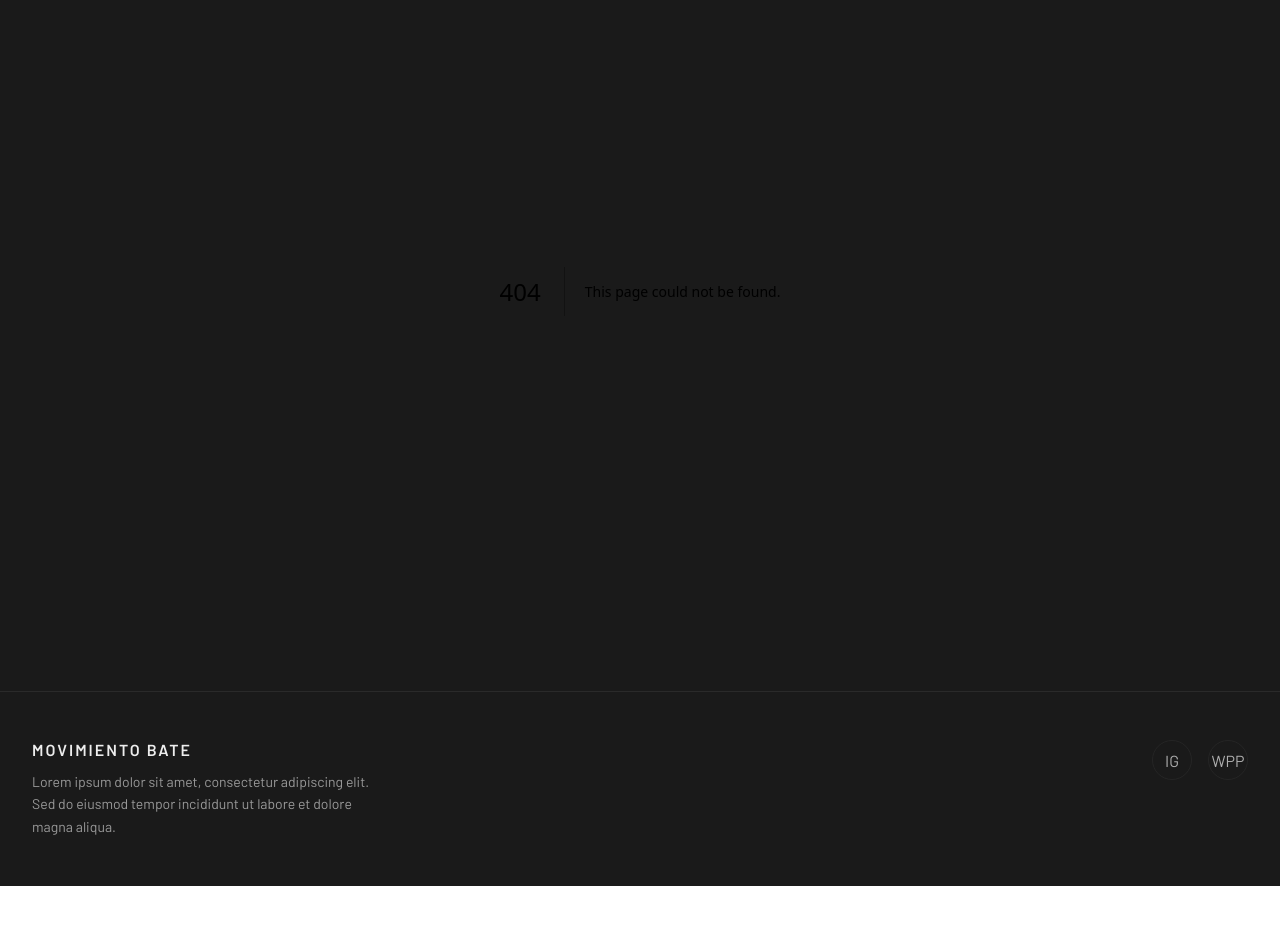
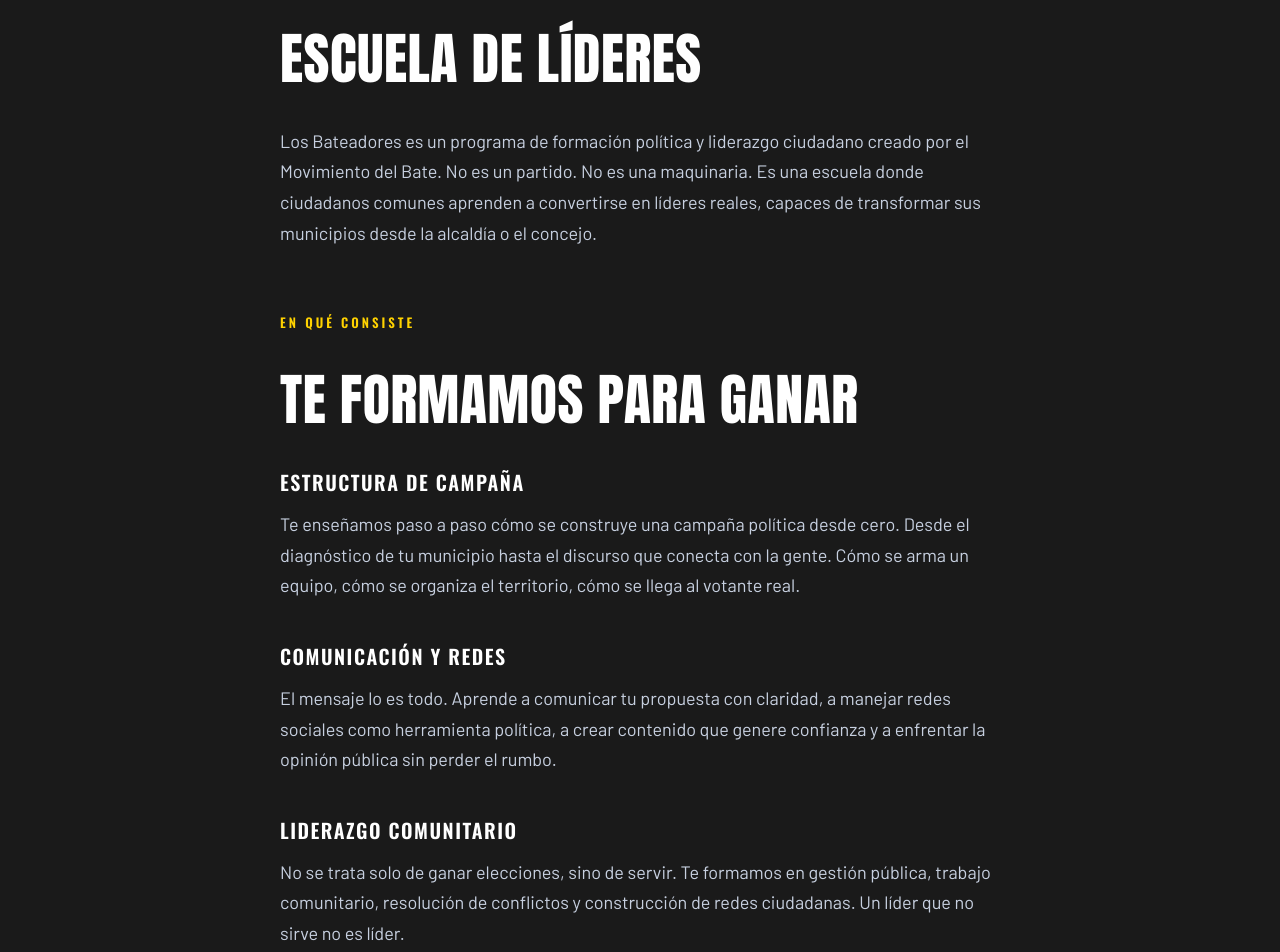
Before and after one commit to EsneiderCdD/movimiento-bate, a Next.js app: page /voluntariado in a window 1280 px wide. Before the commit this address had no page. Shown: the part 180-1132 px from the top of the page. Before the commit the page ends 1066 px from the top, so only its background shows below. Built offline with nearby package versions, Linux system fonts and the light colour scheme.

Commit message:
feat(/voluntariado) : content

```diff
--- /dev/null
+++ b/src/app/voluntariado/page.tsx
@@ -0,0 +1,5 @@
+import VoluntariadoContent from "@/components/specific/voluntariado/VoluntariadoContent";
+
+export default function VoluntariadoPage() {
+  return <VoluntariadoContent />;
+}
--- a/src/components/specific/hero/cards/Cards.tsx
+++ b/src/components/specific/hero/cards/Cards.tsx
@@ -8,7 +8,7 @@ export interface CardItem {
 
 const items: CardItem[] = [
   { title: "Mov Bate", image: "/logo.png" },
-  { title: "Formulario", image: "/logo.png" },
+  { title: "Los Bateadores", image: "/logo.png" },
   { title: "Tienda", image: "/logo.png" },
 ];
 
--- a/src/components/specific/navbar/Navbar.tsx
+++ b/src/components/specific/navbar/Navbar.tsx
@@ -4,7 +4,7 @@ import styles from "./Navbar.module.css";
 const routes = [
   { label: "Inicio", href: "/" },
   { label: "Nosotros", href: "/nosotros" },
-  { label: "Formulario", href: "/formulario" },
+  { label: "Los Bateadores", href: "/voluntariado" },
   { label: "Tienda", href: "/tienda" },
 ];
 
--- /dev/null
+++ b/src/components/specific/section2/contents/BateadoresContent.module.css
@@ -0,0 +1,44 @@
+.wrapper {
+  display: flex;
+  gap: 32px;
+  padding: 0 32px;
+  align-items: stretch;
+}
+
+.imageContainer {
+  flex: 1;
+  position: relative;
+  border-radius: 8px;
+  overflow: hidden;
+  min-height: 320px;
+}
+
+.image {
+  object-fit: cover;
+}
+
+.content {
+  flex: 1;
+  display: flex;
+  flex-direction: column;
+  justify-content: center;
+  gap: 16px;
+}
+
+.heading {
+  font-family: var(--font-oswald);
+  font-weight: 600;
+  font-size: 20px;
+  letter-spacing: 1.5px;
+  text-transform: uppercase;
+  color: var(--blanco);
+  margin: 0;
+}
+
+.text {
+  font-family: var(--font-barlow);
+  font-size: 18px;
+  line-height: 1.7;
+  color: var(--azul-gris);
+  margin: 0;
+}
--- /dev/null
+++ b/src/components/specific/voluntariado/VoluntariadoContent.module.css
@@ -0,0 +1,125 @@
+.page {
+  display: flex;
+  flex-direction: column;
+  gap: 64px;
+  padding: 80px 32px;
+}
+
+.section {
+  max-width: 720px;
+  margin: 0 auto;
+  display: flex;
+  flex-direction: column;
+  gap: 40px;
+}
+
+.tag {
+  display: inline-block;
+  font-family: var(--font-oswald);
+  font-weight: 600;
+  font-size: 13px;
+  letter-spacing: 3px;
+  text-transform: uppercase;
+  color: var(--amarillo);
+}
+
+.sectionTitle {
+  font-family: var(--font-anton);
+  font-weight: 400;
+  font-size: 56px;
+  line-height: 0.98;
+  text-transform: uppercase;
+  color: var(--blanco);
+  letter-spacing: 0.5px;
+  margin: 0;
+}
+
+.block {
+  display: flex;
+  flex-direction: column;
+  gap: 12px;
+}
+
+.blockTitle {
+  font-family: var(--font-oswald);
+  font-weight: 600;
+  font-size: 20px;
+  letter-spacing: 1.5px;
+  text-transform: uppercase;
+  color: var(--blanco);
+  margin: 0;
+}
+
+.text {
+  font-family: var(--font-barlow);
+  font-size: 18px;
+  line-height: 1.7;
+  color: var(--azul-gris);
+  margin: 0;
+}
+
+.form {
+  display: flex;
+  flex-direction: column;
+  gap: 20px;
+  width: 100%;
+  max-width: 480px;
+}
+
+.field {
+  display: flex;
+  flex-direction: column;
+  gap: 6px;
+}
+
+.label {
+  font-family: var(--font-oswald);
+  font-weight: 600;
+  font-size: 14px;
+  letter-spacing: 1px;
+  text-transform: uppercase;
+  color: var(--azul-gris);
+}
+
+.input,
+.textarea {
+  padding: 12px 16px;
+  background: rgba(255, 255, 255, 0.05);
+  border: 1px solid #2a2a2a;
+  border-radius: 6px;
+  color: var(--blanco);
+  font-family: var(--font-barlow);
+  font-size: 15px;
+  outline: none;
+  transition: border-color 0.2s;
+}
+
+.input:focus,
+.textarea:focus {
+  border-color: #555;
+}
+
+.textarea {
+  min-height: 120px;
+  resize: vertical;
+}
+
+.button {
+  align-self: flex-start;
+  padding: 14px 32px;
+  background: var(--rojo);
+  color: var(--blanco);
+  border: none;
+  border-radius: 6px;
+  font-family: var(--font-oswald);
+  font-weight: 700;
+  font-size: 16px;
+  letter-spacing: 1.5px;
+  text-transform: uppercase;
+  cursor: pointer;
+  transition: background 0.2s;
+}
+
+.button:hover {
+  background: #b81822;
+}
--- /dev/null
+++ b/src/components/specific/voluntariado/VoluntariadoContent.tsx
@@ -0,0 +1,141 @@
+import styles from "./VoluntariadoContent.module.css";
+
+export default function VoluntariadoContent() {
+  return (
+    <div className={styles.page}>
+      <section className={styles.section}>
+        <span className={styles.tag}>Los Bateadores</span>
+        <h2 className={styles.sectionTitle}>Escuela de líderes</h2>
+        <p className={styles.text}>
+          Los Bateadores es un programa de formación política y liderazgo
+          ciudadano creado por el Movimiento del Bate. No es un partido. No es
+          una maquinaria. Es una escuela donde ciudadanos comunes aprenden a
+          convertirse en líderes reales, capaces de transformar sus municipios
+          desde la alcaldía o el concejo.
+        </p>
+      </section>
+
+      <section className={styles.section}>
+        <span className={styles.tag}>En qué consiste</span>
+        <h2 className={styles.sectionTitle}>Te formamos para ganar</h2>
+
+        <div className={styles.block}>
+          <h3 className={styles.blockTitle}>Estructura de campaña</h3>
+          <p className={styles.text}>
+            Te enseñamos paso a paso cómo se construye una campaña política
+            desde cero. Desde el diagnóstico de tu municipio hasta el discurso
+            que conecta con la gente. Cómo se arma un equipo, cómo se organiza
+            el territorio, cómo se llega al votante real.
+          </p>
+        </div>
+
+        <div className={styles.block}>
+          <h3 className={styles.blockTitle}>Comunicación y redes</h3>
+          <p className={styles.text}>
+            El mensaje lo es todo. Aprende a comunicar tu propuesta con
+            claridad, a manejar redes sociales como herramienta política, a
+            crear contenido que genere confianza y a enfrentar la opinión
+            pública sin perder el rumbo.
+          </p>
+        </div>
+
+        <div className={styles.block}>
+          <h3 className={styles.blockTitle}>Liderazgo comunitario</h3>
+          <p className={styles.text}>
+            No se trata solo de ganar elecciones, sino de servir. Te formamos
+            en gestión pública, trabajo comunitario, resolución de conflictos y
+            construcción de redes ciudadanas. Un líder que no sirve no es
+            líder.
+          </p>
+        </div>
+      </section>
+
+      <section className={styles.section}>
+        <span className={styles.tag}>Para quién es</span>
+        <h2 className={styles.sectionTitle}>Si esto eres tú, inscríbete</h2>
+        <p className={styles.text}>
+          Si eres líder en tu barrio o municipio. Si tienes vocación de
+          servicio público. Si quieres aspirar a un cargo de elección popular —
+          concejal, alcalde, o cualquier espacio donde puedas servir a tu
+          comunidad. Si crees que la política se puede hacer diferente y estás
+          dispuesto a demostrarlo con hechos.
+        </p>
+        <p className={styles.text}>
+          No importa tu edad, tu experiencia política ni tu profesión. Lo que
+          importa es que tengas ganas de servir y la disposición de aprender.
+          Nosotros ponemos la escuela, tú pones el compromiso.
+        </p>
+      </section>
+
+      <section className={styles.section}>
+        <span className={styles.tag}>Inscripciones</span>
+        <h2 className={styles.sectionTitle}>Haz parte del cambio</h2>
+        <p className={styles.text}>
+          Déjanos tus datos y cuéntanos sobre ti. Cuál es tu municipio, qué
+          aspiración tienes y por qué quieres ser parte de Los Bateadores. Nos
+          pondremos en contacto contigo.
+        </p>
+
+        <form className={styles.form}>
+          <div className={styles.field}>
+            <label className={styles.label} htmlFor="nombre">
+              Nombre completo
+            </label>
+            <input
+              className={styles.input}
+              type="text"
+              id="nombre"
+              placeholder="Tu nombre"
+            />
+          </div>
+          <div className={styles.field}>
+            <label className={styles.label} htmlFor="municipio">
+              Municipio
+            </label>
+            <input
+              className={styles.input}
+              type="text"
+              id="municipio"
+              placeholder="Tu municipio"
+            />
+          </div>
+          <div className={styles.field}>
+            <label className={styles.label} htmlFor="email">
+              Email
+            </label>
+            <input
+              className={styles.input}
+              type="email"
+              id="email"
+              placeholder="tu@email.com"
+            />
+          </div>
+          <div className={styles.field}>
+            <label className={styles.label} htmlFor="aspiracion">
+              ¿Qué cargo te interesa?
+            </label>
+            <input
+              className={styles.input}
+              type="text"
+              id="aspiracion"
+              placeholder="Concejal, Alcalde, otro"
+            />
+          </div>
+          <div className={styles.field}>
+            <label className={styles.label} htmlFor="mensaje">
+              Cuéntanos sobre ti
+            </label>
+            <textarea
+              className={styles.textarea}
+              id="mensaje"
+              placeholder="¿Por qué quieres ser parte de Los Bateadores?"
+            />
+          </div>
+          <button className={styles.button} type="button">
+            Inscribirme
+          </button>
+        </form>
+      </section>
+    </div>
+  );
+}
```
Also changed, not shown: src/components/specific/section2/Section2.tsx (+6 -6 lines), src/components/specific/section2/contents/BateadoresContent.tsx (added, +31 -0 lines).
